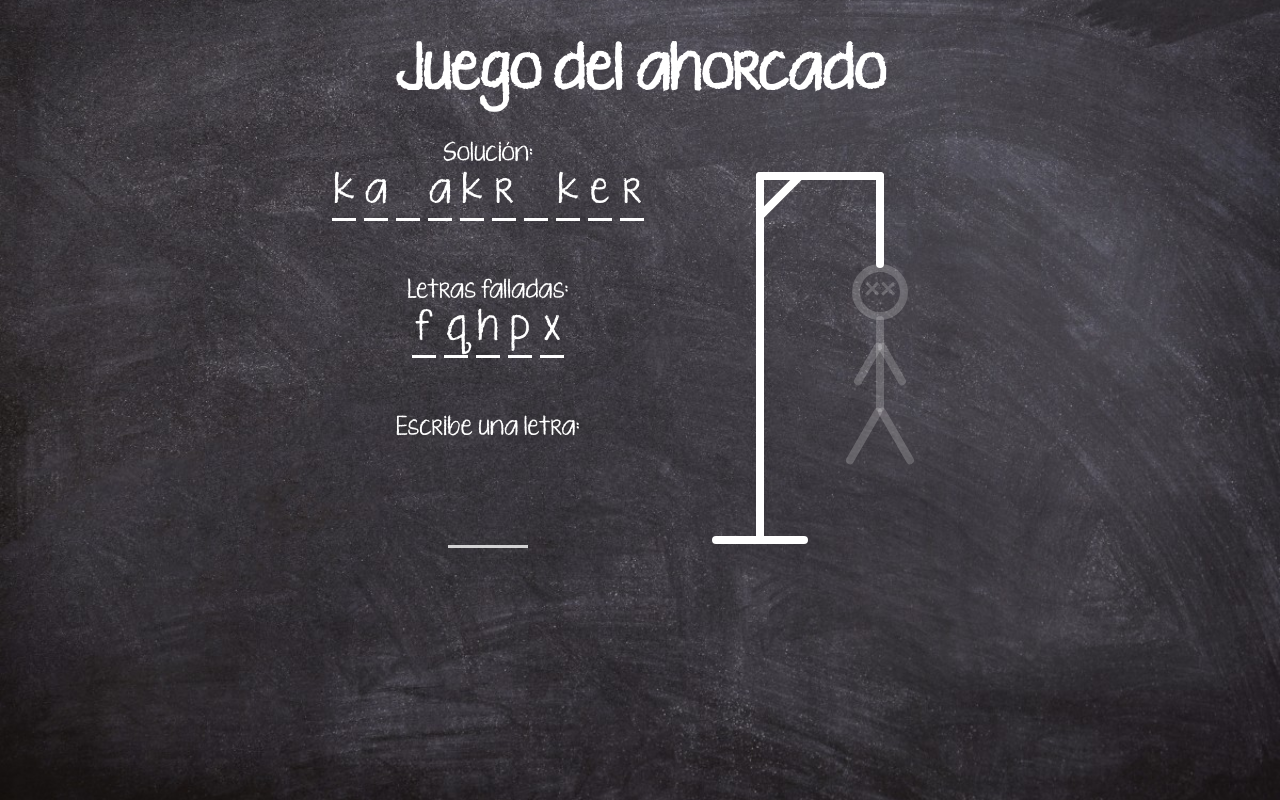
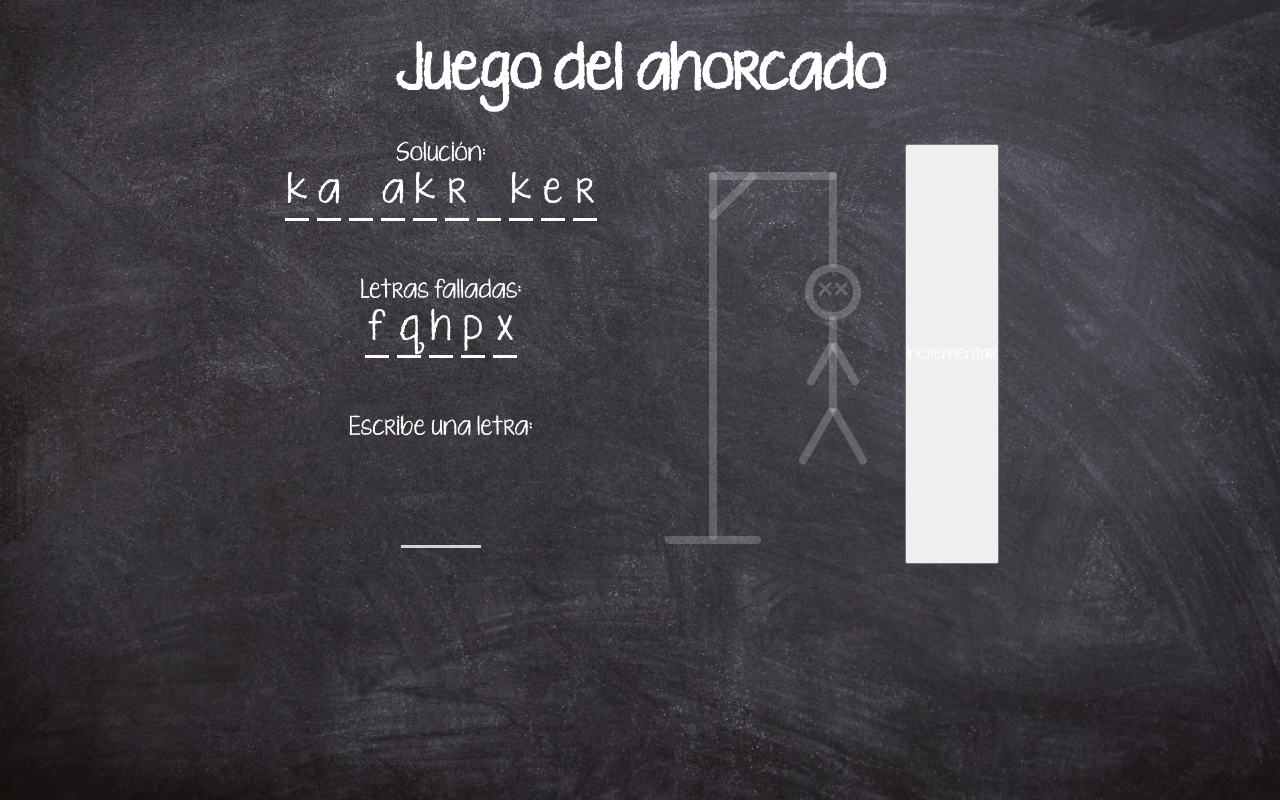
Before and after one commit to Adalab/promo-u-module-3-pair-4-sprint-1-hangman-game, a React (Vite) app: page / in a window 1280 px wide. Built offline with nearby package versions, Linux system fonts and the light colour scheme.

Commit message:
add hangman class

```diff
--- a/src/components/App.jsx
+++ b/src/components/App.jsx
@@ -1,8 +1,14 @@
 // import viteLogo from '/vite.svg'
 import "../styles/App.scss";
 import "../fonts/KgTenThousandReasons-R1ll.ttf"
+import { useState } from "react";
 
 function App() {
+  const [numberOfErrors, setNumberOfErrors] = useState (0);
+  const handleClick = () => {
+    setNumberOfErrors (numberOfErrors + 1);
+    console.log(numberOfErrors);
+  }
   return (
     <div className="page">
       <header>
@@ -49,7 +55,7 @@ function App() {
             />
           </form>
         </section>
-        <section className="dummy error-5">
+        <section className= {`dummy error-${numberOfErrors}`}>
           <span className="error-13 eye"></span>
           <span className="error-12 eye"></span>
           <span className="error-11 line"></span>
@@ -64,6 +70,7 @@ function App() {
           <span className="error-2 line"></span>
           <span className="error-1 line"></span>
         </section>
+        <button className="btn" onClick= {handleClick} >Incrementar</button>
       </main>
     </div>
   );
```
